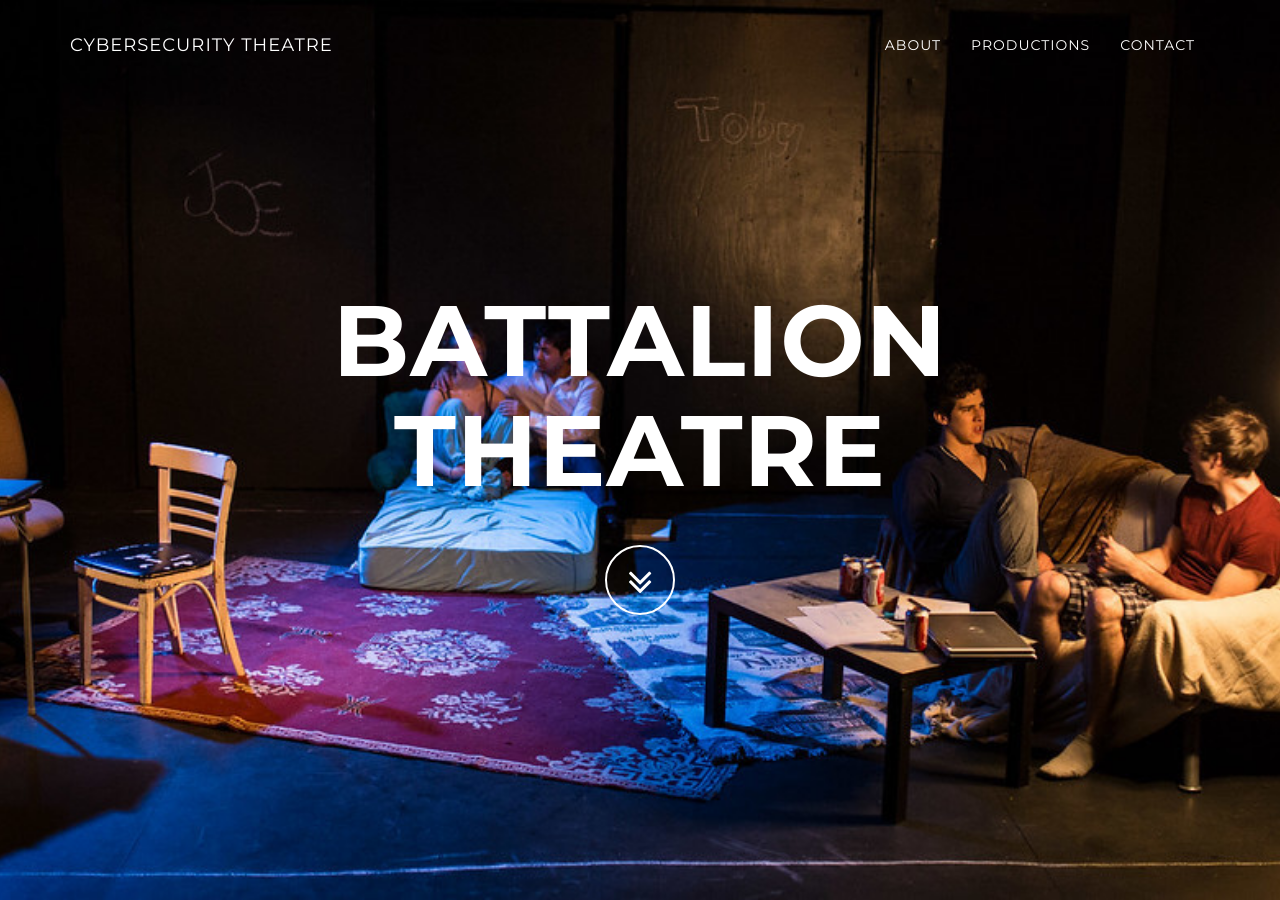
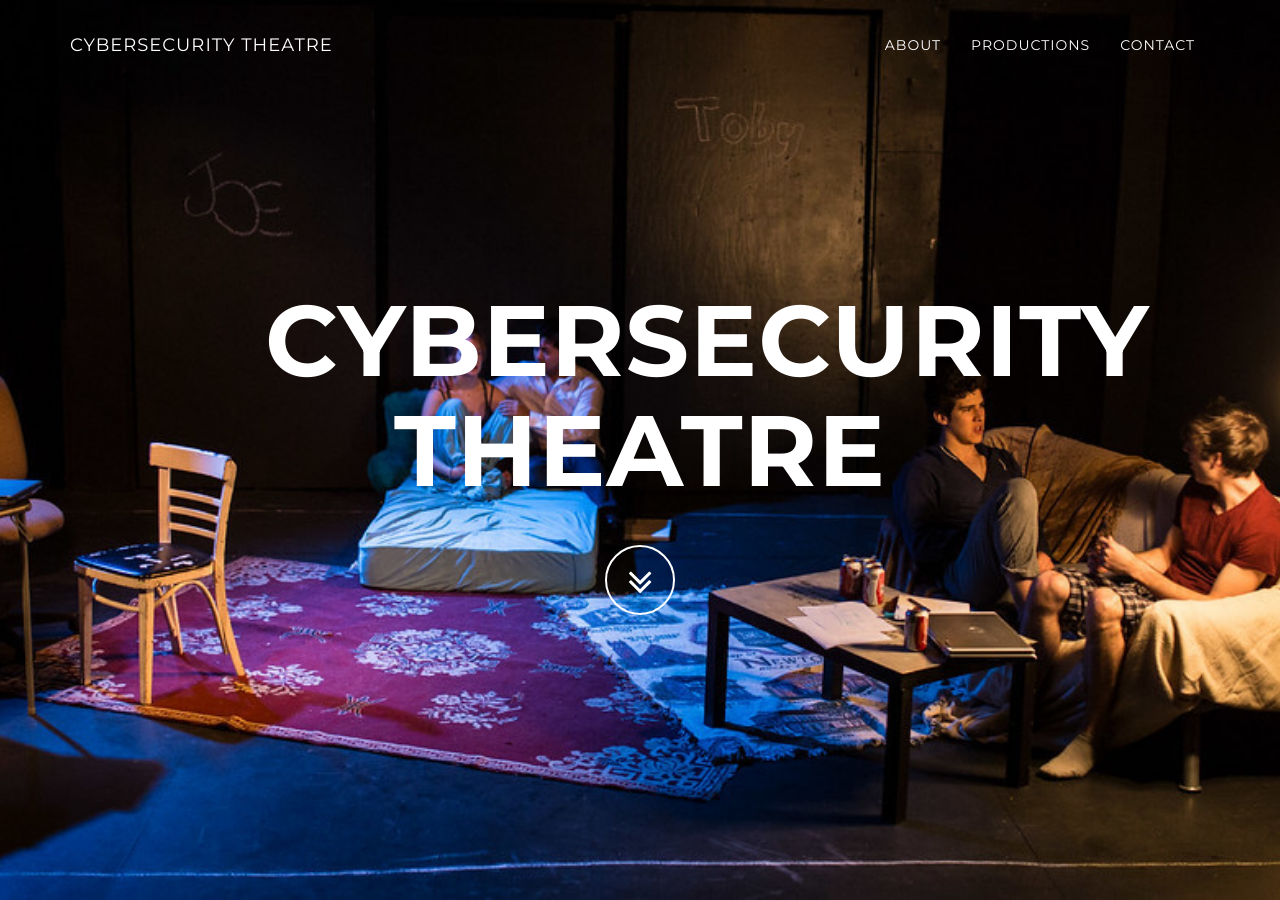
Before and after one commit to kinlane/cybersecurity-theater, a Jekyll site: the page built from index.html, in a window 1280 px wide and 900 px high. Built offline with Jekyll 4.4.1, drawn with Linux system fonts in a browser that asks for light colours.

Commit message:
push latest

```diff
--- a/_includes/header.html
+++ b/_includes/header.html
@@ -4,7 +4,7 @@
         <div class="container">
           <div class="row">
             <div class="col-md-8 col-md-offset-2">
-              <h1 class="brand-heading">Battalion Theatre</h1>
+              <h1 class="brand-heading">Cybersecurity Theatre</h1>
               <a href="#featured" class="btn btn-circle page-scroll">
                 <i class="fa fa-angle-double-down animated"></i>
               </a>
```
Also changed, not shown: img/cluedunnit.jpg (deleted), img/dan.png (deleted), img/gerrit.png (deleted), img/hannah.png (deleted), img/kullan.png (deleted).
